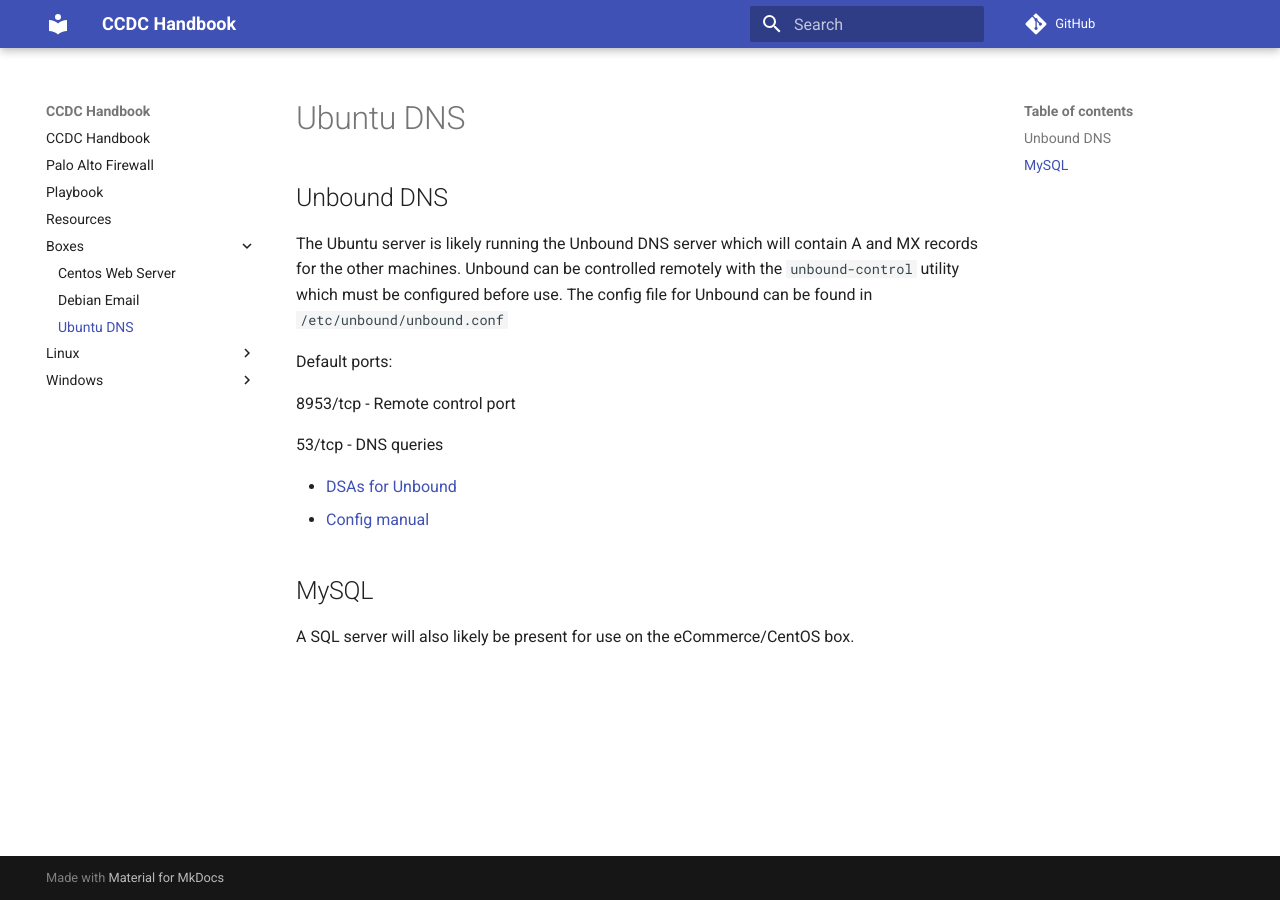
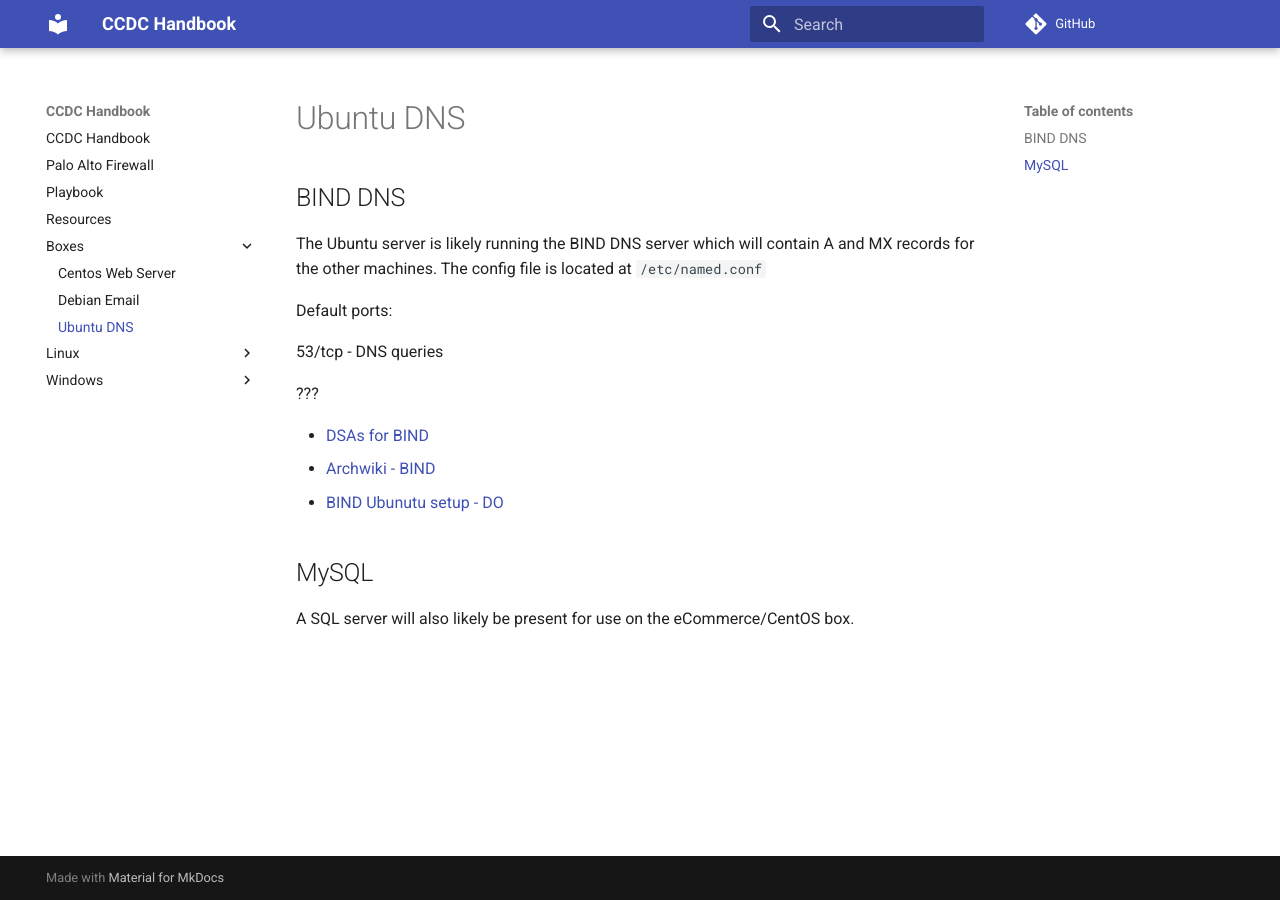
Before and after one commit to ius-csg/ccdc-handbook, an MkDocs documentation site: the page built from docs/Boxes/Ubuntu-DNS.md, in a window 1280 px wide. Built offline with MkDocs 1.6.1 and Material for MkDocs 9.7.7, drawn with Linux system fonts in a browser that asks for light colours; comment, search, counter and statistics services are not loaded.

Commit message:
Not Unbound, BIND

```diff
--- a/docs/Boxes/Ubuntu-DNS.md
+++ b/docs/Boxes/Ubuntu-DNS.md
@@ -1,19 +1,18 @@
 # Ubuntu DNS
 
-## Unbound DNS
+## BIND DNS
 
-The Ubuntu server is likely running the Unbound DNS server which will contain A and MX records for the other machines.
-Unbound can be controlled remotely with the `unbound-control` utility which must be configured before use.
-The config file for Unbound can be found in `/etc/unbound/unbound.conf`
+The Ubuntu server is likely running the BIND DNS server which will contain A and MX records for the other machines. The config file is located at `/etc/named.conf`
 
 Default ports:
 
-8953/tcp - Remote control port
-
 53/tcp - DNS queries
 
-* [DSAs for Unbound](https://security-tracker.debian.org/tracker/source-package/unbound)
-* [Config manual](https://manpages.ubuntu.com/manpages/precise/man5/unbound.conf.5.html)
+???
+
+* [DSAs for BIND](https://security-tracker.debian.org/tracker/source-package/bind)
+* [Archwiki - BIND](https://wiki.archlinux.org/index.php/BIND)
+* [BIND Ubunutu setup - DO](https://www.digitalocean.com/community/tutorials/how-to-configure-bind-as-a-private-network-dns-server-on-ubuntu-14-04)
 
 ## MySQL
 
```
